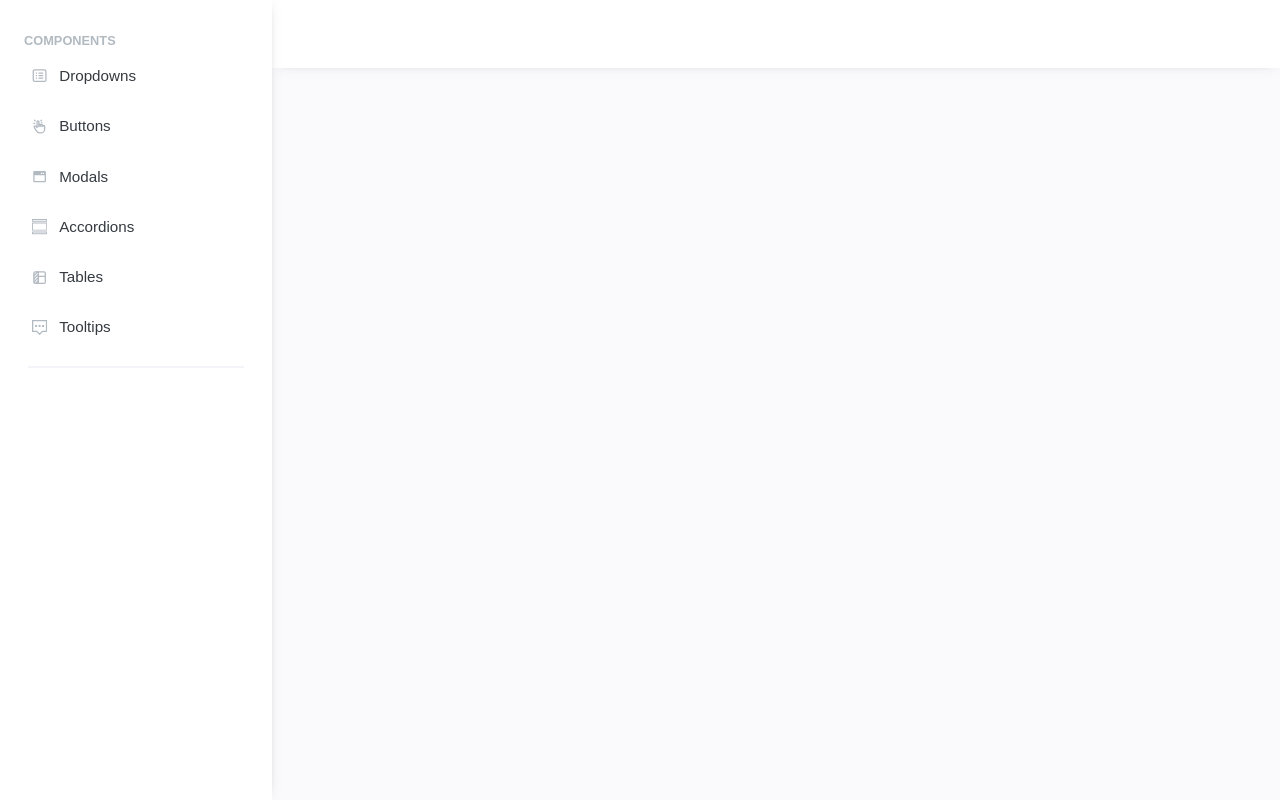
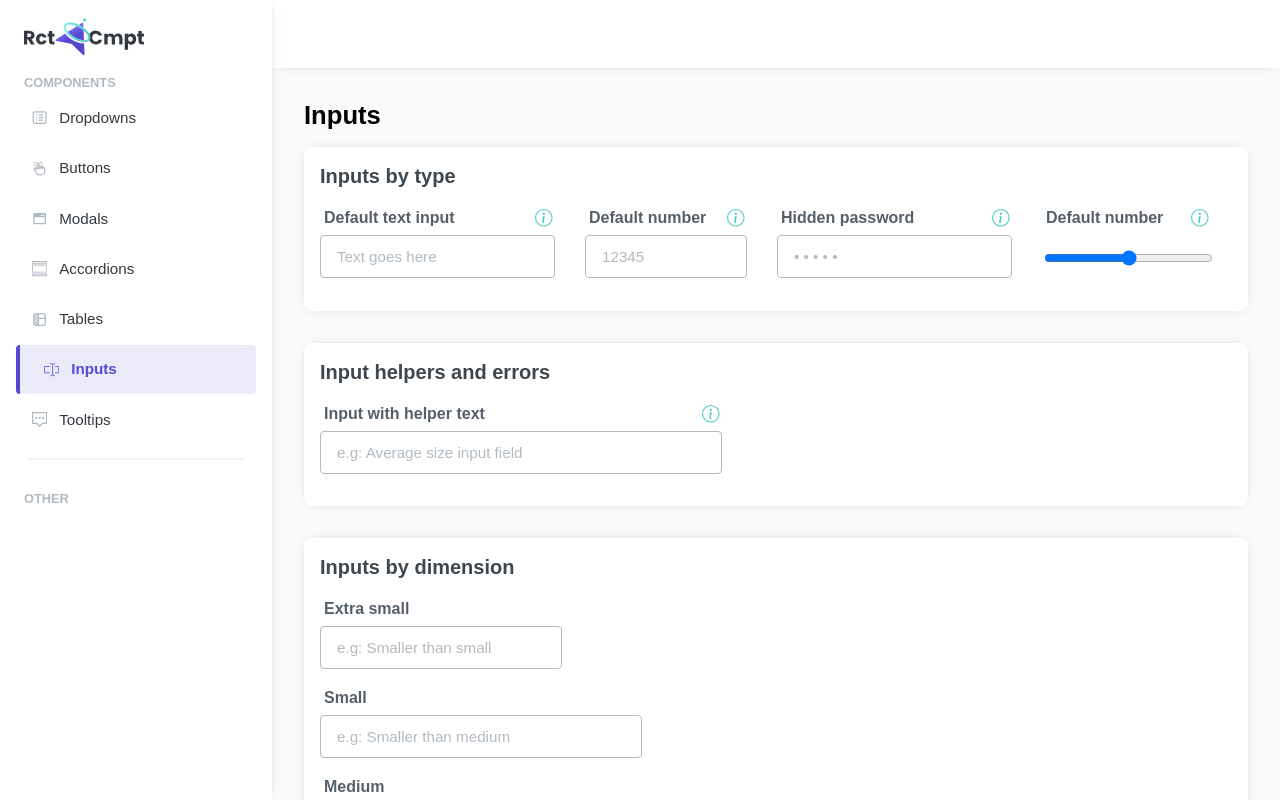
Before and after one commit to Rusvelt2000/Components, a React (Create React App) app: page /input in a window 1280 px wide. Shown: the top 800 px of the page. Built offline with nearby package versions, Linux system fonts and the light colour scheme.

Commit message:
input fields and tooltips

```diff
--- a/src/App.js
+++ b/src/App.js
@@ -6,6 +6,7 @@ import ModalPage from "./Pages/ModalPage";
 import TablePage from "./Pages/TablePage";
 import Sidebar from "./Components/Sidebar";
 import TooltipPage from "./Pages/TooltipPage";
+import InputPage from "./Pages/InputPage";
 
 function App() {
   return (
@@ -32,6 +33,9 @@ function App() {
           <Route path="/tooltip">
             <TooltipPage />
           </Route>
+          <Route path="/input">
+            <InputPage />
+          </Route>
         </div>
       </div>
     </div>
--- a/src/Components/Container.js
+++ b/src/Components/Container.js
@@ -1,7 +1,7 @@
 import classNames from "classnames";
 
-function Container({ children, title, className, icon }) {
-  const addedClasses = classNames("flex", className);
+function Container({ children, title, className, icon, direction }) {
+  const addedClasses = classNames(direction, className);
   return (
     <div className="Container">
       <div className="title-container">
--- a/src/Components/Dropdown.js
+++ b/src/Components/Dropdown.js
@@ -1,8 +1,9 @@
 // import className from "classnames";
 import { useState, useEffect, useRef } from "react";
 import { GoChevronDown, GoChevronLeft } from "react-icons/go";
+import Label from "./Label";
 
-function Dropdown({ options, onChange, value, children, label }) {
+function Dropdown({ options, onChange, value, children, label, tooltip }) {
   const [isExpanded, setIsExpanded] = useState(false);
 
   const dropdownRef = useRef();
@@ -43,8 +44,8 @@ function Dropdown({ options, onChange, value, children, label }) {
   });
   return (
     <div className="Dropdown" ref={dropdownRef}>
-      {label && <label>{label}</label>}
-      <div className="Panel" onClick={handleExpansion}>
+      {label && <Label tooltip={tooltip}>{label}</Label>}
+      <div className="Panel" onClick={handleExpansion} tabIndex={0}>
         <div className="Panel-title">
           <p>{value?.label || children}</p>
           {isExpanded ? <GoChevronDown /> : <GoChevronLeft />}
--- /dev/null
+++ b/src/Components/Input.js
@@ -0,0 +1,21 @@
+import Label from "./Label";
+import classNames from "classnames";
+
+function Input({ label, placeholder, tooltip, size, type }) {
+  const addedClasses = classNames("Input-container", size);
+
+  return (
+    <div className={addedClasses}>
+      {label && <Label tooltip={tooltip}>{label}</Label>}
+
+      <input
+        className="Input"
+        type={type || "text"}
+        id={label}
+        placeholder={placeholder}
+      />
+    </div>
+  );
+}
+
+export default Input;
--- /dev/null
+++ b/src/Components/Label.js
@@ -0,0 +1,12 @@
+import Tooltip from "./Tooltip";
+
+function Label({ children, tooltip }) {
+  return (
+    <div className="label-container">
+      <label htmlFor={children}>{children}</label>
+      {tooltip && <Tooltip>{tooltip}</Tooltip>}
+    </div>
+  );
+}
+
+export default Label;
--- a/src/Components/Sidebar.js
+++ b/src/Components/Sidebar.js
@@ -1,14 +1,17 @@
 import SidebarLink from "./SidebarLink";
+import logo from "../Assets/Logo.svg";
 import { CgList } from "react-icons/cg";
 import { TbTableColumn } from "react-icons/tb";
 import { BiSolidWindowAlt } from "react-icons/bi";
 import { TfiLayoutAccordionSeparated } from "react-icons/tfi";
 import { TbHandClick } from "react-icons/tb";
 import { GrTooltip } from "react-icons/gr";
+import { RxInput } from "react-icons/rx";
 
 function Sidebar() {
   return (
     <div className="Sidebar">
+      <img className="logo" src={logo} alt="RctCompt Logo" />
       <h4>Components</h4>
       <SidebarLink icon={<CgList />} to="/">
         Dropdowns
@@ -25,10 +28,14 @@ function Sidebar() {
       <SidebarLink icon={<TbTableColumn />} to="/table">
         Tables
       </SidebarLink>
+      <SidebarLink icon={<RxInput />} to="/input">
+        Inputs
+      </SidebarLink>
       <SidebarLink icon={<GrTooltip />} to="/tooltip">
         Tooltips
       </SidebarLink>
       <hr />
+      <h4>Other</h4>
     </div>
   );
 }
--- a/src/Components/Tooltip.js
+++ b/src/Components/Tooltip.js
@@ -15,6 +15,7 @@ function Tooltip({ children }) {
   return (
     <div
       className="Tooltip-container"
+      tabIndex={0}
       onMouseEnter={handleMouseEnter}
       onMouseLeave={handleMouseLeave}
     >
--- a/src/Components/base.scss
+++ b/src/Components/base.scss
@@ -87,6 +87,18 @@ hr {
   margin: 12px;
 }
 
+.horizontal {
+  display: flex;
+  flex-direction: row;
+  gap: $double-spacing;
+}
+
+.vertical {
+  display: flex;
+  flex-direction: column;
+  grid-area: $default-spacing;
+}
+
 .col-2 {
   display: grid;
   grid-template-columns: 1fr 1fr;
@@ -115,6 +127,9 @@ hr {
   .col-4 {
     grid-template-columns: 1fr 1fr;
   }
+  .col-2:has(.Table) {
+    grid-template-columns: 1fr;
+  }
 }
 
 @media screen and (max-width: 900px) {
--- a/src/Components/components.scss
+++ b/src/Components/components.scss
@@ -39,6 +39,11 @@
   padding: $default-spacing;
   box-shadow: $low-shadow;
   z-index: 2;
+  .logo {
+    width: fit-content;
+    max-height: 40px;
+    padding-left: $half-spacing;
+  }
 
   .SidebarLink {
     display: flex;
@@ -105,7 +110,6 @@
   margin-bottom: $double-spacing;
   display: flex;
   flex-direction: column;
-  break-inside: avoid;
   .title-container {
     display: flex;
     gap: $default-spacing;
@@ -287,17 +291,72 @@
 }
 
 /* ------------------
+   --- LABEL ---
+--------------------*/
+
+.label-container {
+  display: flex;
+  justify-content: space-between;
+  align-items: center;
+  label {
+    color: $text-grey;
+    font-weight: $heavy;
+    display: block;
+    margin: 4px 4px 8px;
+  }
+}
+
+/* ------------------
+   --- INPUT ---
+--------------------*/
+
+.Input-container {
+  flex-shrink: 1;
+  &.xxs {
+    max-width: 160px;
+  }
+  &.xs {
+    max-width: 240px;
+  }
+  &.sm {
+    max-width: 320px;
+  }
+  &.md {
+    max-width: 400px;
+  }
+  &.lg {
+    max-width: 480px;
+  }
+  &.xl {
+    max-width: 560px;
+  }
+
+  .Input {
+    width: calc(100% - $double-spacing);
+    padding: 12px $default-spacing;
+    border-radius: $bd-radius;
+    background-color: $white;
+    border: 0.5px solid $light-grey;
+    height: fit-content;
+    font-size: $md-text;
+    flex-grow: 1;
+    color: $text-grey;
+    margin-bottom: $default-spacing;
+
+    &::placeholder {
+      color: $light-grey;
+    }
+    &:focus {
+      outline: 0.5px solid $secondary;
+    }
+  }
+}
+
+/* ------------------
    --- DROPDOWN ---
 --------------------*/
 
 .Dropdown {
-  label {
-    color: $text-grey;
-    font-weight: $heavy;
-    display: block;
-    margin: 4px;
-  }
-
   .Panel {
     position: relative;
     padding: 12px 16px;
@@ -307,12 +366,16 @@
     height: fit-content;
     flex: 1;
     color: $text-grey;
-    margin-bottom: $double-spacing;
+    margin-bottom: $default-spacing;
+
     cursor: pointer;
     p {
       margin: 0;
       font-size: $md-text;
       flex-grow: 1;
+    }
+    &:focus {
+      outline: 0.5px solid $secondary;
     }
     &:hover {
       background-color: lighten($primary, 40);
@@ -396,13 +459,16 @@
 --------------------*/
 
 .Table {
+  width: 100%;
   font-size: $md-text;
   thead {
     tr {
-      background-color: lighten($primary, 40);
+      background-color: $ultraLight-grey;
+      color: $text-grey;
+      text-transform: uppercase;
       th {
         text-align: left;
-        font-size: $big-text;
+        font-size: $md-text;
         padding: 16px;
         &:first-child {
           padding-right: 0;
@@ -471,9 +537,14 @@
   position: relative;
   display: inline-block;
   cursor: pointer;
-  &:hover .Tooltip-icon {
-    color: $secondary;
+  &:focus {
+    outline: none;
   }
+  &:hover .Tooltip-icon,
+  &:focus .Tooltip-icon {
+    color: $primary-light;
+  }
+
   .Tooltip-icon {
     color: $secondary-dark;
 
--- a/src/Pages/DropdownPage.js
+++ b/src/Pages/DropdownPage.js
@@ -132,18 +132,40 @@ function App() {
       <div className="fade-in-up col-2">
         <Container className="col-2" title="No Label Dropdowns">
           <Dropdown
-            value={selectedDrink}
-            options={optionsDrink}
-            onChange={handleSelectedDrink}
+            value={selectedPasta}
+            options={optionsPasta}
+            onChange={handleSelectedPasta}
           >
-            Select a drink
+            Select Pasta
           </Dropdown>
           <Dropdown
             value={selectedDrink}
             options={optionsDrink}
             onChange={handleSelectedDrink}
           >
-            Select a drink
+            Select Drink
+          </Dropdown>
+        </Container>
+      </div>
+      <div className="fade-in-up col-2">
+        <Container className="col-2" title="Dropdowns with tooltips">
+          <Dropdown
+            label="Pasta"
+            tooltip="Pasta is only offered for lunch"
+            value={selectedPasta}
+            options={optionsPasta}
+            onChange={handleSelectedPasta}
+          >
+            Select Pasta
+          </Dropdown>
+          <Dropdown
+            label="Main "
+            tooltip="Please select your desired main dish"
+            value={selectedMain}
+            options={optionsMain}
+            onChange={handleSelectedMain}
+          >
+            Select Main
           </Dropdown>
         </Container>
       </div>
--- /dev/null
+++ b/src/Pages/InputPage.js
@@ -0,0 +1,88 @@
+import Title from "../Components/Title";
+import Container from "../Components/Container";
+import Input from "../Components/Input";
+
+function InputPage() {
+  return (
+    <div>
+      <Title>Inputs</Title>
+      <div className="fade-in-up">
+        <Container direction={"horizontal"} title="Inputs by type">
+          <Input
+            size="xs"
+            label="Default text input"
+            tooltip="This input is for common text"
+            placeholder="Text goes here"
+          ></Input>
+          <Input
+            type={"number"}
+            size="xxs"
+            label="Default number"
+            tooltip="This input is for numbers"
+            placeholder="12345"
+          ></Input>
+          <Input
+            type={"password"}
+            size="xs"
+            label="Hidden password"
+            tooltip="This input won't display the content"
+            placeholder="• • • • •"
+          ></Input>
+          <Input
+            type={"range"}
+            size="xs"
+            label="Default number"
+            tooltip="This is the default range input"
+          ></Input>
+        </Container>
+      </div>
+      <div className="fade-in-up">
+        <Container title={"Input helpers and errors"}>
+          <Input
+            size="md"
+            label="Input with helper text"
+            tooltip={"This input has helper text"}
+            placeholder="e.g: Average size input field"
+            helperText="Helper text"
+            errorText="This is a message of error"
+          ></Input>
+        </Container>
+      </div>
+      <div className="fade-in-up">
+        <Container title="Inputs by dimension">
+          <Input
+            size="xs"
+            label="Extra small"
+            placeholder="e.g: Smaller than small"
+          ></Input>
+          <Input
+            size="sm"
+            label="Small"
+            placeholder="e.g: Smaller than medium"
+          ></Input>
+          <Input
+            size="md"
+            label="Medium"
+            placeholder="e.g: Average size input field"
+          ></Input>
+          <Input
+            size="lg"
+            label="Large"
+            placeholder="e.g: Larger than medium"
+          ></Input>
+          <Input
+            size="xl"
+            label="Extra large"
+            placeholder="e.g: Larger than large"
+          ></Input>
+          <Input
+            label="Defined by container"
+            placeholder="e.g: This will span the whole parent container"
+          ></Input>
+        </Container>
+      </div>
+    </div>
+  );
+}
+
+export default InputPage;
```
Also changed, not shown: src/Assets/Logo.svg (added).
